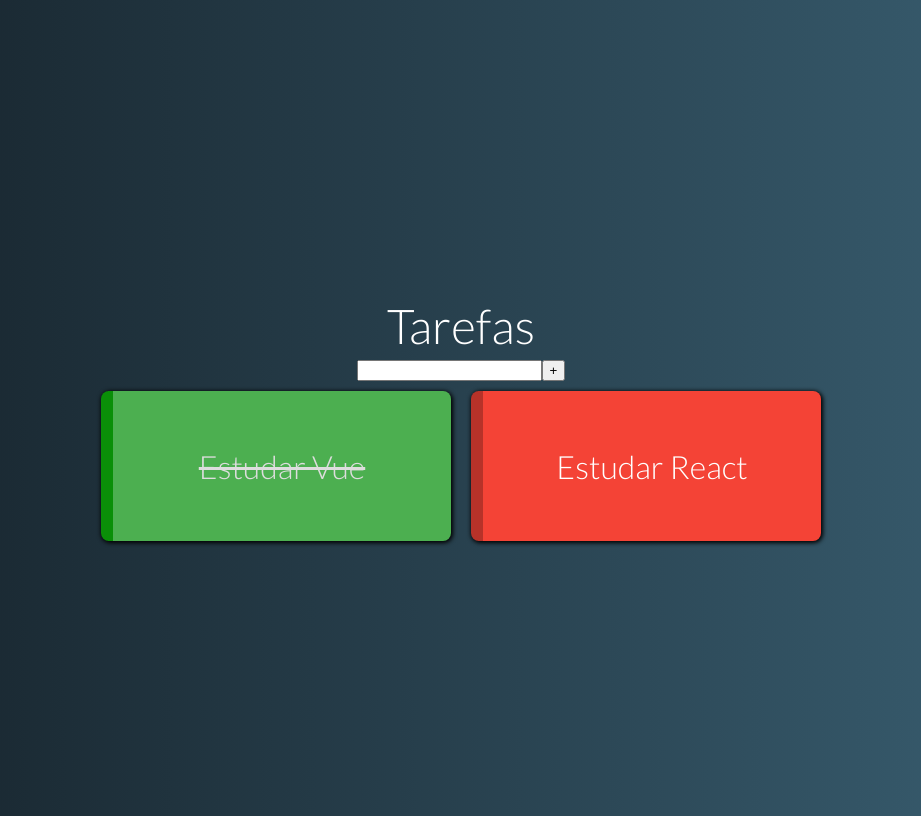
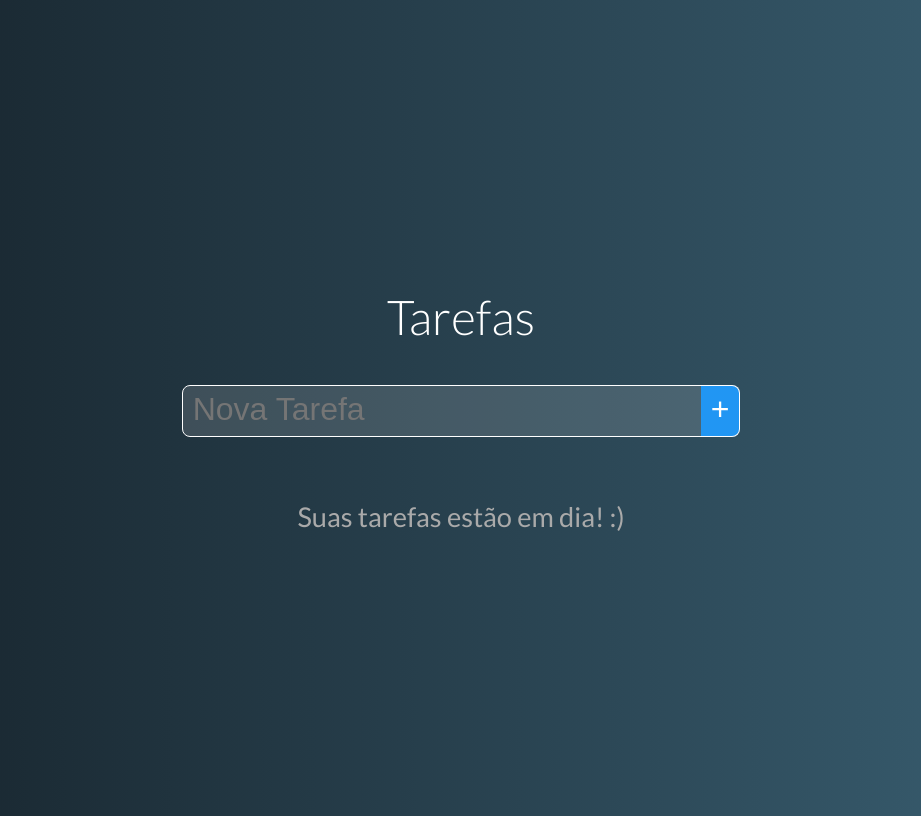
Before and after one commit to Nardogomes/vuejs-learning, a Vue app in the folder projeto-02-tarefas/: page / in a window 1280 px wide. Shown: the whole page, without its empty margins (179-1100 px from the left). Built offline with nearby package versions, Linux system fonts and the light colour scheme.

Commit message:
Implementando as ações de adcionar tarefas e excluí-las.

```diff
--- a/projeto-02-tarefas/src/App.vue
+++ b/projeto-02-tarefas/src/App.vue
@@ -1,8 +1,8 @@
 <template>
 	<div id="app">
 		<h1>Tarefas</h1>
-		<NewTask />
-		<TaskGrid :tasks="taks" />
+		<NewTask @taskAdded="addTask" />
+		<TaskGrid @taskDeleted="deleteTask" :tasks="tasks" />
 	</div>
 </template>
 
@@ -14,10 +14,22 @@ export default {
 	components: { NewTask, TaskGrid },
 	data() {
 		return {
-			taks: [
-				{ name: 'Estudar Vue', pending: false},
-				{ name: 'Estudar React', pending: true}
-			]
+			tasks: []
+		}
+	},
+	methods: {
+		addTask(task) {
+			const sameName = t => t.name === task.name
+			const reallyNew = this.tasks.filter(sameName).length == 0
+			if (reallyNew) {
+				this.tasks.push({
+					name: task.name,
+					pending: task.pending || true
+				})
+			}
+		},
+		deleteTask(i) {
+			this.tasks.splice(i, 1)
 		}
 	}
 }
--- a/projeto-02-tarefas/src/components/NewTask.vue
+++ b/projeto-02-tarefas/src/components/NewTask.vue
@@ -1,16 +1,52 @@
 <template>
   <div class="new-task">
-    <input type="text">
-    <button>+</button>
+    <input v-model="name" @keydown.enter="add" type="text" class="form-element" placeholder="Nova Tarefa">
+    <button class="form-element" @click="add">+</button>
   </div>
 </template>
 
 <script>
 export default {
-
+  data() {
+    return {
+      name: ''
+    }
+  },
+  methods: {
+    add() {
+      this.$emit('taskAdded', { name: this.name })
+      this.name = ''
+    }
+  }
 }
 </script>
 
 <style>
+  .new-task {
+    margin: 35px;
+  }
 
+  .form-element {
+    outline: none;
+    font-size: 2rem;
+    border: 1px solid #fff;
+    padding: 5px 10px 8px;
+    color: #fff;
+  }
+
+  input.form-element {
+    width: 500px;
+    background: #fff2;
+    border-top-left-radius: 8px;
+    border-bottom-left-radius: 8px;
+  }
+
+  button.form-element {
+    border-left: none;
+    background-color: #2196F3;
+    border-top-right-radius: 8px;
+    border-bottom-right-radius: 8px;
+    margin-left: -3px;
+    cursor: pointer;
+  }
 </style>
--- a/projeto-02-tarefas/src/components/Task.vue
+++ b/projeto-02-tarefas/src/components/Task.vue
@@ -1,5 +1,6 @@
 <template>
   <div class="task" :class="stateClass">
+    <span @click="$emit('taskDeleted', task)" class="close">x</span>
     <p>{{ task.name }}</p>
   </div>
 </template>
@@ -22,6 +23,7 @@ export default {
 
 <style>
   .task {
+    position: relative;
     box-sizing: border-box;
     box-shadow: 1px 1px 4px 1px #000;
     width: 350px;
@@ -49,4 +51,24 @@ export default {
     background-color: #4CAF50;
     text-decoration: line-through;
   }
+
+  .pending .close {
+    background-color: #B73229;
+  }
+
+  .done .close {
+    background-color: #0A8F08;
+  }
+
+  .close {
+    position: absolute;
+    top: 10px;
+    right: 10px;
+    font-size: 0.9rem;
+    font-weight: 600;
+    width: 20px;
+    height: 20px;
+    border-radius: 10px;
+    text-align: center;
+  }
 </style>
--- a/projeto-02-tarefas/src/components/TaskGrid.vue
+++ b/projeto-02-tarefas/src/components/TaskGrid.vue
@@ -2,8 +2,9 @@
   <div class="task-grid">
     <template v-if="tasks.length">
       <Task
-        v-for="task in tasks"
+        v-for="(task, i) in tasks"
         :key="task.name"
+        @taskDeleted="$emit('taskDeleted', i)"
         :task="task"
       ></Task>
     </template>
```
